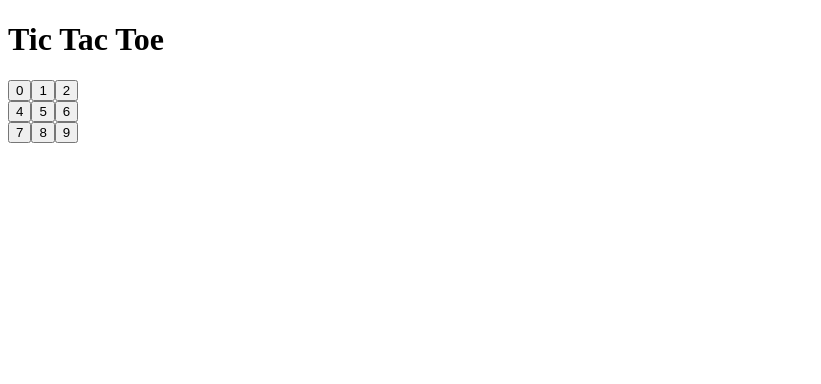
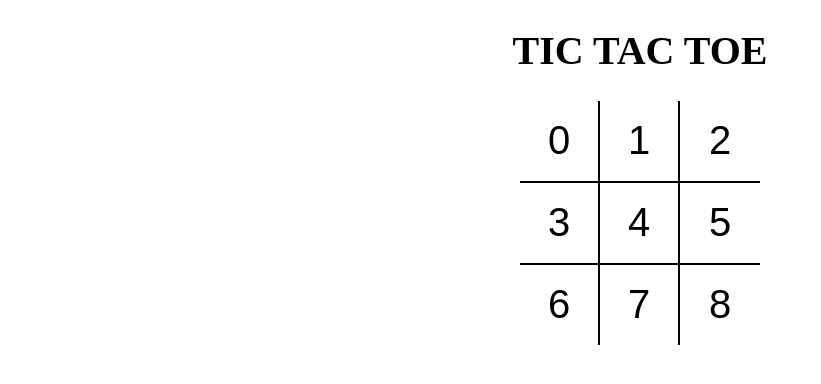
Before and after one commit to teshchaudhary/Tic-Tac-Toe, a React (Vite) app: page / in a window 1280 px wide. Shown: the top 384 px of the page, without its empty margins (0-821 px from the left). Built offline with nearby package versions, Linux system fonts and the light colour scheme; the HTML template or start-up script is replaced by a standard one.

Commit message:
Added Sass and get to know styles

```diff
--- a/package.json
+++ b/package.json
@@ -17,6 +17,7 @@
   },
   "devDependencies": {
     "babel-preset-nano-react-app": "^0.1.0",
+    "sass": "^1.52.1",
     "vite": "^2.6.7"
   },
   "babel": {
--- a/src/App.jsx
+++ b/src/App.jsx
@@ -1,8 +1,15 @@
 import React from 'react';
 import Board from './components/Board';
-export default () => (
-  <>
-    <h1>Tic Tac Toe</h1>
-    <Board />
-  </>
-);
+
+import './styles/root.scss';
+
+const App = () => {
+  return (
+    <div className="app">
+      <h1>TIC TAC TOE</h1>
+      <Board />
+    </div>
+  );
+};
+
+export default App;
--- a/src/components/Board.jsx
+++ b/src/components/Board.jsx
@@ -3,21 +3,21 @@
 
 const Board = () => {
   return (
-    <div>
-      <div>
+    <div className="board">
+      <div className="board-row">
         <Square value={0} />
         <Square value={1} />
         <Square value={2} />
       </div>
-      <div>
+      <div className="board-row">
+        <Square value={3} />
         <Square value={4} />
         <Square value={5} />
+      </div>
+      <div className="board-row">
         <Square value={6} />
-      </div>
-      <div>
         <Square value={7} />
         <Square value={8} />
-        <Square value={9} />
       </div>
     </div>
   );
--- a/src/components/Square.jsx
+++ b/src/components/Square.jsx
@@ -1,7 +1,11 @@
 import React from 'react';
 
 const Square = ({ value }) => {
-  return <button type="button">{value}</button>;
+  return (
+    <button type="button" className="square">
+      {value}
+    </button>
+  );
 };
 
 export default Square;
--- /dev/null
+++ b/src/styles/root.scss
@@ -0,0 +1,43 @@
+body {
+  padding: 0;
+  margin: 0;
+}
+
+button {
+  background: none;
+  border: none;
+  outline: none;
+  &:hover {
+    cursor: pointer;
+  }
+}
+
+.app {
+  font-size: 20px;
+  display: flex;
+  flex-direction: column;
+  align-items: center;
+}
+
+.board {
+  .board-row {
+    display: flex;
+    flex-direction: row;
+    border-bottom: 2px solid #000;
+    &:last-child {
+      border-bottom: none;
+    }
+    .square {
+      width: 80px;
+      height: 80px;
+      border-right: 2px solid #000;
+      font-size: 2.5rem;
+      padding: 0;
+      overflow: hidden;
+      transition: all 0.2s;
+      &:last-child {
+        border-right: none;
+      }
+    }
+  }
+}
```
Also changed, not shown: 1 other file (tests, documents, lock files or other folders).
